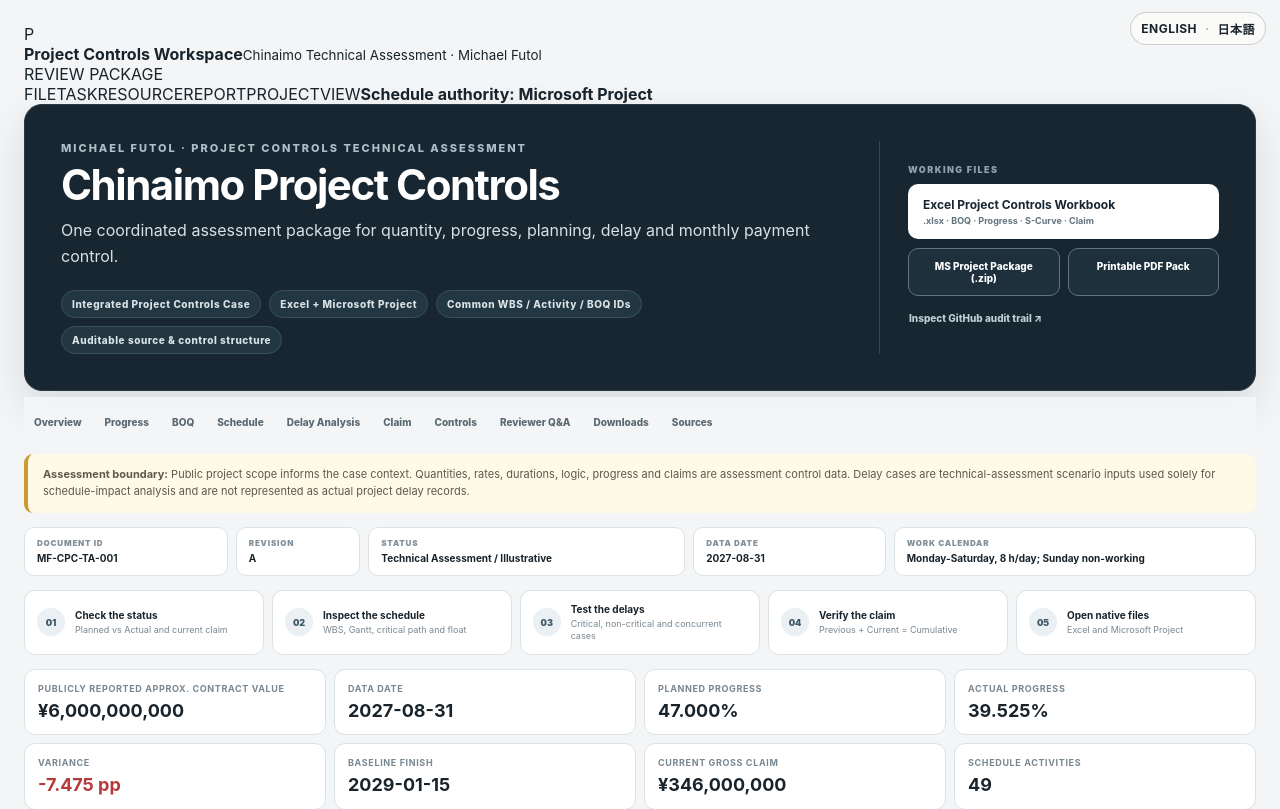
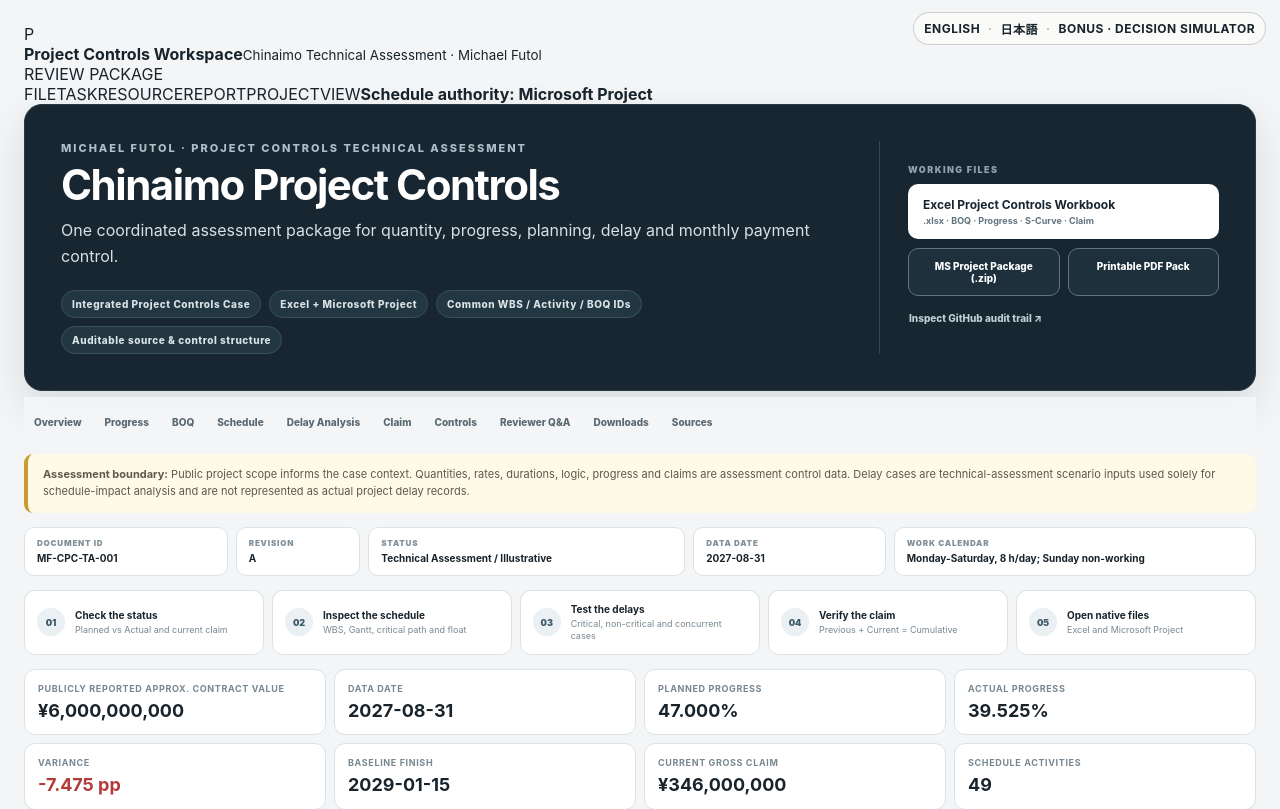
Before and after one commit to michaelfutol/Michael-Futol-Chinaimo-Project-Controls, a Next.js app: page / in a window 1280 px wide. Shown: the top 809 px of the page. Built offline with nearby package versions, Linux system fonts and the light colour scheme.

Commit message:
site: link project decision simulator bonus concept

```diff
--- a/app/layout.tsx
+++ b/app/layout.tsx
@@ -11,10 +11,12 @@ export default function RootLayout({ children }: Readonly<{ children: React.Reac
   return (
     <html lang="en">
       <body>
-        <div style={{position:'fixed',right:14,top:12,zIndex:1000,display:'flex',gap:8,alignItems:'center',padding:'7px 10px',border:'1px solid rgba(120,130,140,.35)',borderRadius:999,background:'rgba(250,250,248,.94)',backdropFilter:'blur(10px)',fontSize:12,fontWeight:700,letterSpacing:'.04em'}} aria-label="Language selection">
+        <div style={{position:'fixed',right:14,top:12,zIndex:1000,display:'flex',gap:8,alignItems:'center',padding:'7px 10px',border:'1px solid rgba(120,130,140,.35)',borderRadius:999,background:'rgba(250,250,248,.94)',backdropFilter:'blur(10px)',fontSize:12,fontWeight:700,letterSpacing:'.04em'}} aria-label="Language and concept navigation">
           <a href="/" style={{color:'inherit',textDecoration:'none'}}>ENGLISH</a>
           <span style={{opacity:.35}}>·</span>
           <a href="/ja" style={{color:'inherit',textDecoration:'none'}}>日本語</a>
+          <span style={{opacity:.35}}>·</span>
+          <a href="/decision-simulator" style={{color:'inherit',textDecoration:'none'}}>BONUS · DECISION SIMULATOR</a>
         </div>
         {children}
       </body>
```
